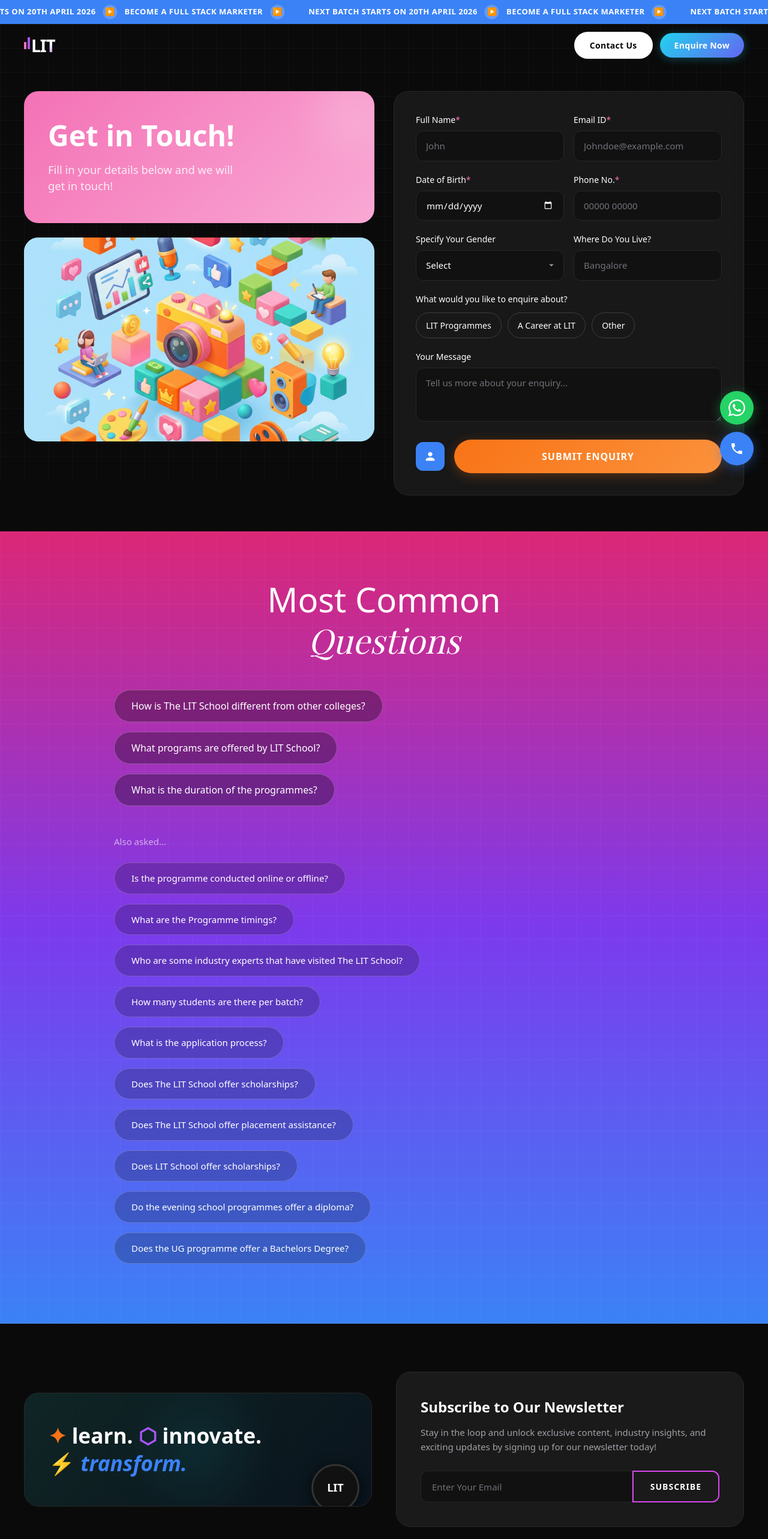
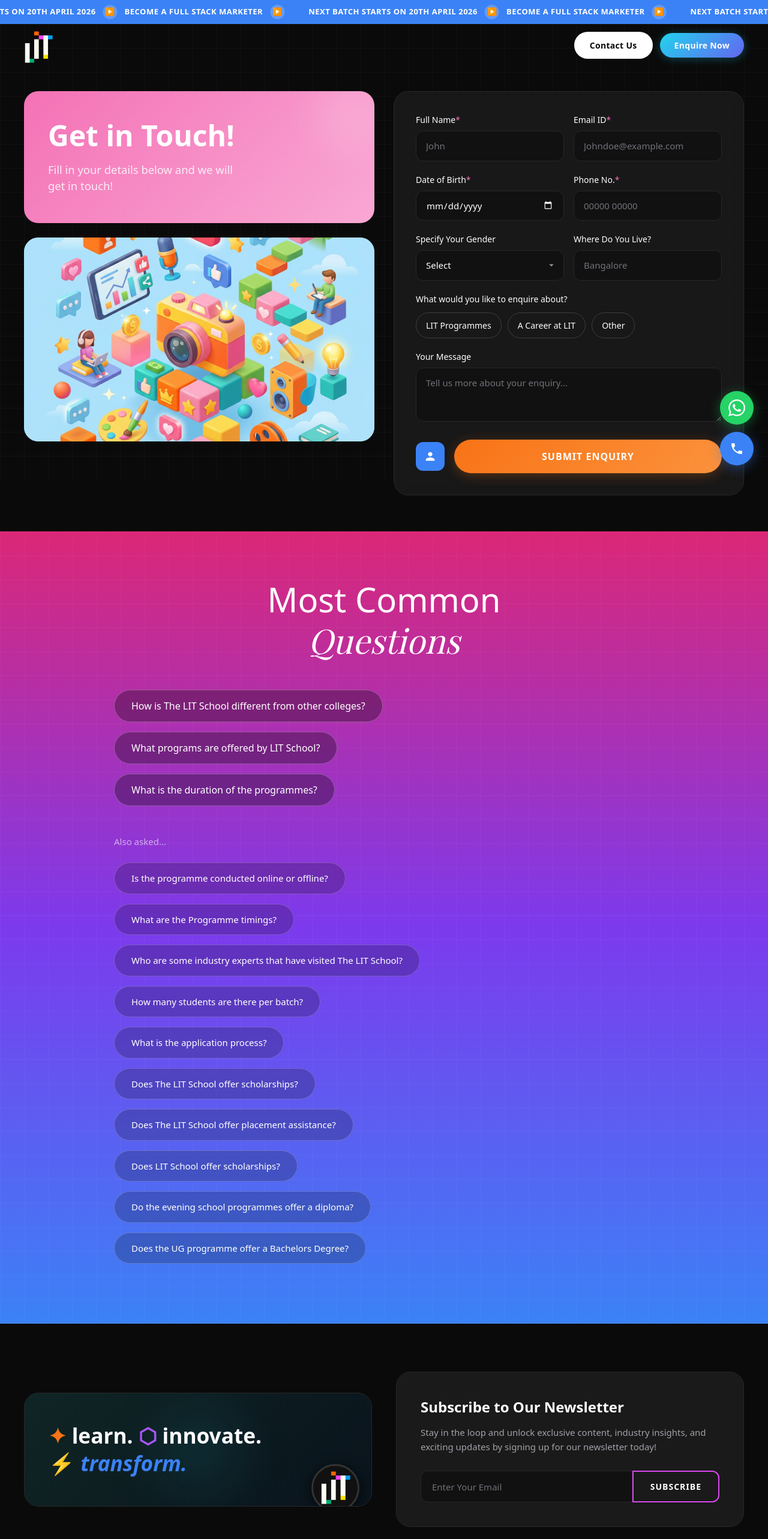
Before and after one commit to sarfarazalisyed/lit-contact, a Next.js app: page / in a window 1280 px wide. Shown: the top 2566 px of the page at 60% size. Built offline with nearby package versions, Linux system fonts and the light colour scheme; a web font is replaced by a local one.

Commit message:
feat: Replace CSS-drawn LIT logo with `lit-logo.png` in the navigation and hero sections.

```diff
--- a/app/page.tsx
+++ b/app/page.tsx
@@ -261,18 +261,14 @@
         borderBottom: navScrolled ? '1px solid var(--border-default)' : '1px solid transparent',
       }}>
         {/* LIT Logo */}
-        <div style={{ display: 'flex', alignItems: 'center', gap: '2px', cursor: 'pointer' }}>
-          <div style={{ display: 'flex', flexDirection: 'column', gap: '2px' }}>
-            <div style={{ display: 'flex', gap: '2px' }}>
-              <div style={{ width: '4px', height: '12px', background: '#F472B6', borderRadius: '1px' }} />
-              <div style={{ width: '4px', height: '20px', background: '#A855F7', borderRadius: '1px', marginTop: '-8px' }} />
-            </div>
-          </div>
-          <span style={{
-            fontSize: '28px', fontWeight: 800, letterSpacing: '-1px',
-            background: 'linear-gradient(135deg, #fff 60%, #A855F7)',
-            WebkitBackgroundClip: 'text', WebkitTextFillColor: 'transparent',
-          }}>LIT</span>
+        <div style={{ cursor: 'pointer', position: 'relative', width: '48px', height: '48px' }}>
+          <Image
+            src="/lit-logo.png"
+            alt="LIT School Logo"
+            width={48}
+            height={48}
+            style={{ objectFit: 'contain' }}
+          />
         </div>
 
         {/* Nav Buttons + Hamburger */}
@@ -662,10 +658,10 @@
               width: '80px', height: '80px', borderRadius: '50%',
               background: '#111', border: '3px solid #333',
               display: 'flex', alignItems: 'center', justifyContent: 'center',
-              fontWeight: 800, fontSize: '18px',
               boxShadow: '0 4px 20px rgba(0,0,0,0.5)',
+              overflow: 'hidden', padding: '12px',
             }}>
-              LIT
+              <Image src="/lit-logo.png" alt="LIT" width={56} height={56} style={{ objectFit: 'contain' }} />
             </div>
           </div>
 
```
Also changed, not shown: public/lit-logo.png (added).
